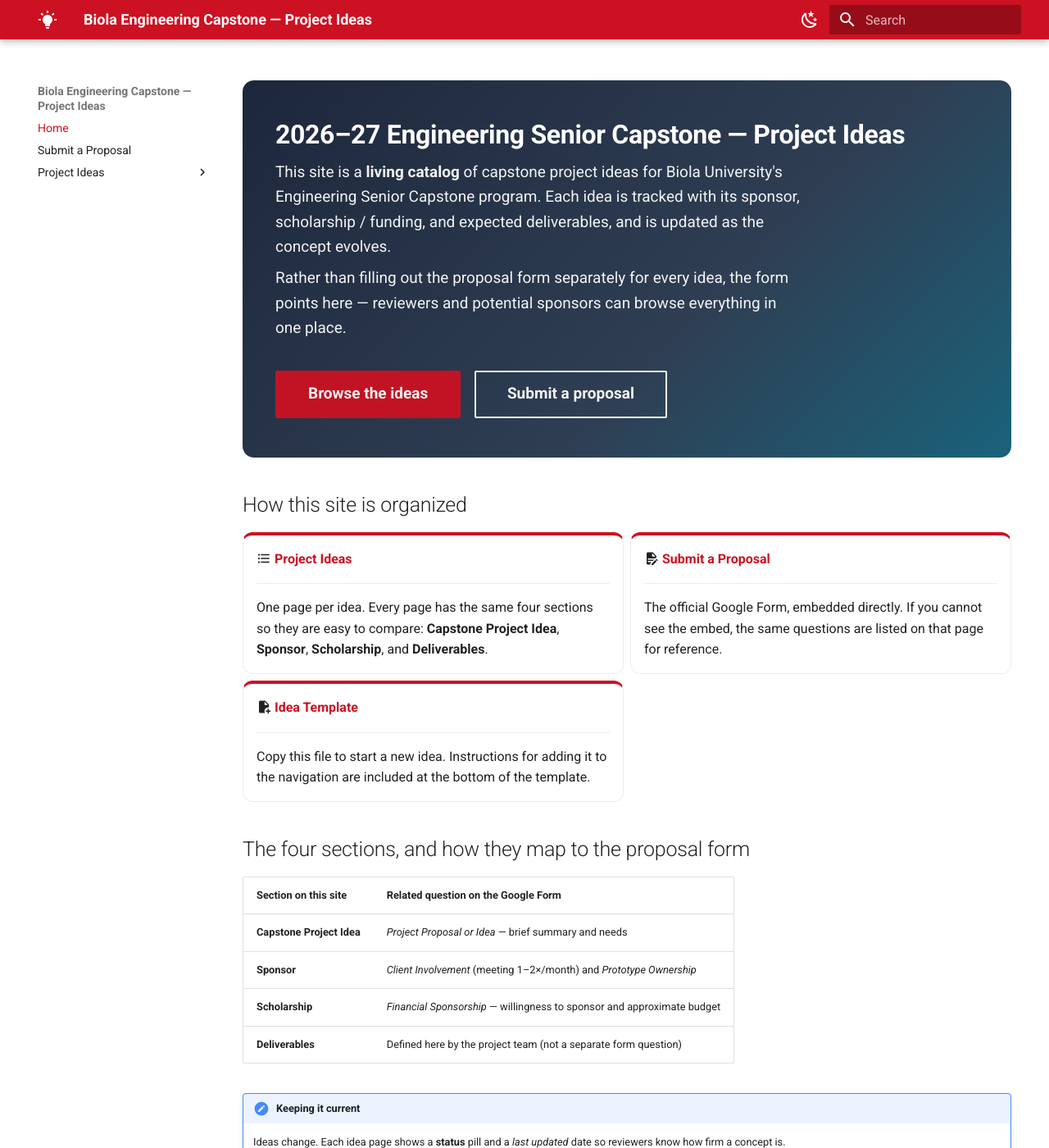
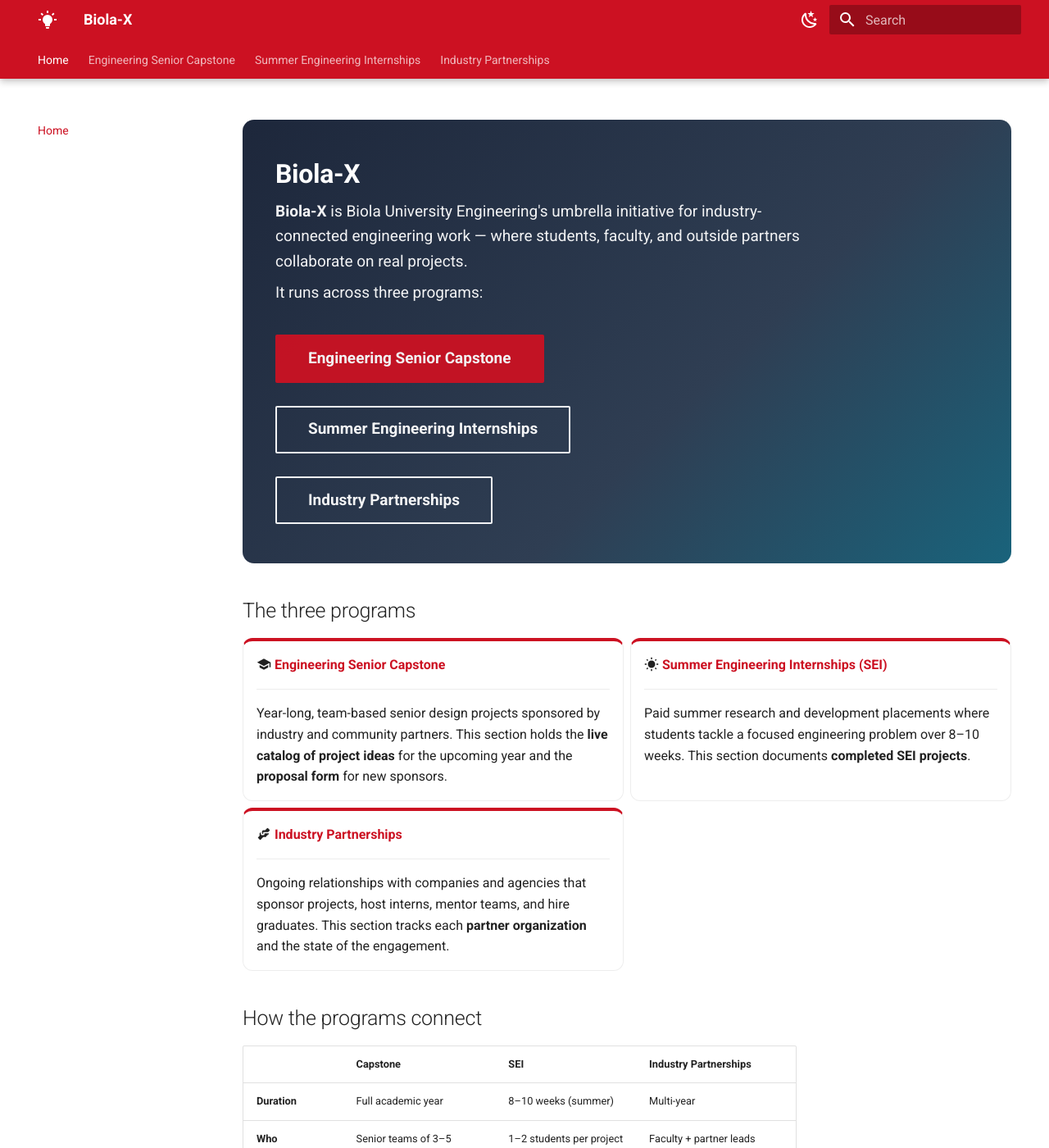
Before and after one commit to Biola-X/capstone, an MkDocs documentation site: the page built from docs/index.md, in a window 1280 px wide and 1400 px high. Shown: the whole window at 82% size. Built offline with MkDocs 1.6.1 and Material for MkDocs 9.7.7, drawn with Linux system fonts in a browser that asks for light colours; some of the changed text lies outside the part shown.

Commit message:
Restructure into Biola-X umbrella with three sections
- Site is now "Biola-X" with header tabs: Engineering Senior Capstone,
  Summer Engineering Internships, Industry Partnerships
- New Biola-X landing page (docs/index.md)
- Capstone content moved under docs/capstone/
- New docs/sei/ — archive of completed SEI projects (8 placeholder entries:
  car suspension, zebrafish rig, lunar navigation, UAV payload, prosthetic hand,
  water quality telemetry, solar microgrid, AM heat exchanger)
- New docs/partnerships/ — index + one page per partner, four-card layout
  (Santa Ynez Fire Department, Water Land Surveying, AI Company, Space Company,
  Defense Tech)
- Added status pill classes: completed / active / prospective / paused
- Enabled pymdownx.tasklist for the next-steps checklists

Co-Authored-By: Claude Sonnet 5 <noreply@anthropic.com>

```diff
--- /dev/null
+++ b/docs/capstone/index.md
@@ -0,0 +1,63 @@
+---
+hide:
+  - toc
+---
+
+<div class="biola-hero" markdown>
+
+# Engineering Senior Capstone
+
+Part of the [Biola-X](../index.md) initiative.
+
+A **living catalog** of project ideas for Biola University's 2026–27 Engineering
+Senior Capstone. Each idea is tracked with its sponsor, scholarship / funding, and
+expected deliverables, and is updated as the concept evolves.
+
+Rather than filling out the proposal form separately for every idea, the form
+points here — reviewers and potential sponsors can browse everything in one place.
+
+[Browse the ideas](ideas/index.md){ .md-button .md-button--primary }
+[Submit a proposal](submit.md){ .md-button }
+
+</div>
+
+## How this section is organized
+
+<div class="grid cards" markdown>
+
+-   :material-format-list-bulleted: **[Project Ideas](ideas/index.md)**
+
+    ---
+
+    One page per idea. Every page has the same four sections so they are easy to
+    compare: **Capstone Project Idea**, **Sponsor**, **Scholarship**, and
+    **Deliverables**.
+
+-   :material-file-document-edit: **[Submit a Proposal](submit.md)**
+
+    ---
+
+    The official Google Form, embedded directly. If you cannot see the embed, the
+    same questions are listed on that page for reference.
+
+-   :material-file-plus: **[Idea Template](ideas/_template.md)**
+
+    ---
+
+    Copy this file to start a new idea. Instructions for adding it to the
+    navigation are included at the bottom of the template.
+
+</div>
+
+## The four sections, and how they map to the proposal form
+
+| Section on this site | Related question on the Google Form |
+| --- | --- |
+| **Capstone Project Idea** | *Project Proposal or Idea* — brief summary and needs |
+| **Sponsor** | *Client Involvement* (meeting 1–2×/month) and *Prototype Ownership* |
+| **Scholarship** | *Financial Sponsorship* — willingness to sponsor and approximate budget |
+| **Deliverables** | Defined here by the project team (not a separate form question) |
+
+!!! note "Keeping it current"
+    Ideas change. Each idea page shows a **status** pill and a *last updated* date
+    so reviewers know how firm a concept is.
--- a/docs/index.md
+++ b/docs/index.md
@@ -5,58 +5,59 @@ hide:
 
 <div class="biola-hero" markdown>
 
-# 2026–27 Engineering Senior Capstone — Project Ideas
+# Biola-X
 
-This site is a **living catalog** of capstone project ideas for Biola University's
-Engineering Senior Capstone program. Each idea is tracked with its sponsor,
-scholarship / funding, and expected deliverables, and is updated as the concept
-evolves.
+**Biola-X** is Biola University Engineering's umbrella initiative for
+industry-connected engineering work — where students, faculty, and outside
+partners collaborate on real projects.
 
-Rather than filling out the proposal form separately for every idea, the form
-points here — reviewers and potential sponsors can browse everything in one place.
+It runs across three programs:
 
-[Browse the ideas](ideas/index.md){ .md-button .md-button--primary }
-[Submit a proposal](submit.md){ .md-button }
+[Engineering Senior Capstone](capstone/index.md){ .md-button .md-button--primary }
+[Summer Engineering Internships](sei/index.md){ .md-button }
+[Industry Partnerships](partnerships/index.md){ .md-button }
 
 </div>
 
-## How this site is organized
+## The three programs
 
 <div class="grid cards" markdown>
 
--   :material-format-list-bulleted: **[Project Ideas](ideas/index.md)**
+-   :material-school: **[Engineering Senior Capstone](capstone/index.md)**
 
     ---
 
-    One page per idea. Every page has the same four sections so they are easy to
-    compare: **Capstone Project Idea**, **Sponsor**, **Scholarship**, and
-    **Deliverables**.
+    Year-long, team-based senior design projects sponsored by industry and
+    community partners. This section holds the **live catalog of project ideas**
+    for the upcoming year and the **proposal form** for new sponsors.
 
--   :material-file-document-edit: **[Submit a Proposal](submit.md)**
+-   :material-white-balance-sunny: **[Summer Engineering Internships (SEI)](sei/index.md)**
 
     ---
 
-    The official Google Form, embedded directly. If you cannot see the embed, the
-    same questions are listed on that page for reference.
+    Paid summer research and development placements where students tackle a
+    focused engineering problem over 8–10 weeks. This section documents
+    **completed SEI projects**.
 
--   :material-file-plus: **[Idea Template](ideas/_template.md)**
+-   :material-handshake: **[Industry Partnerships](partnerships/index.md)**
 
     ---
 
-    Copy this file to start a new idea. Instructions for adding it to the
-    navigation are included at the bottom of the template.
+    Ongoing relationships with companies and agencies that sponsor projects,
+    host interns, mentor teams, and hire graduates. This section tracks each
+    **partner organization** and the state of the engagement.
 
 </div>
 
-## The four sections, and how they map to the proposal form
+## How the programs connect
 
-| Section on this site | Related question on the Google Form |
-| --- | --- |
-| **Capstone Project Idea** | *Project Proposal or Idea* — brief summary and needs |
-| **Sponsor** | *Client Involvement* (meeting 1–2×/month) and *Prototype Ownership* |
-| **Scholarship** | *Financial Sponsorship* — willingness to sponsor and approximate budget |
-| **Deliverables** | Defined here by the project team (not a separate form question) |
+| | Capstone | SEI | Industry Partnerships |
+| --- | --- | --- | --- |
+| **Duration** | Full academic year | 8–10 weeks (summer) | Multi-year |
+| **Who** | Senior teams of 3–5 | 1–2 students per project | Faculty + partner leads |
+| **Output** | Prototype + final showcase | Deliverable + report | Pipeline of projects & interns |
+| **This site shows** | Ideas in progress | Completed work | Partner status |
 
 !!! note "Keeping it current"
-    Ideas change. Each idea page shows a **status** pill and a *last updated* date
-    so reviewers know how firm a concept is.
+    Every project and partner page shows a **status** pill and a *last updated*
+    date so it is clear how current the information is.
--- a/docs/stylesheets/biola.css
+++ b/docs/stylesheets/biola.css
@@ -128,7 +128,13 @@
   color: #fff;
   background: var(--biola-slate);
 }
-.status.draft      { background: #8a8f98; }
-.status.exploring  { background: var(--biola-fountain-blue); }
-.status.sponsored  { background: #2e7d32; }
-.status.parked     { background: var(--biola-red-dark); }
+.status.draft       { background: #8a8f98; }
+.status.exploring   { background: var(--biola-fountain-blue); }
+.status.sponsored   { background: #2e7d32; }
+.status.parked      { background: var(--biola-red-dark); }
+
+/* Used by SEI (completed projects) and Industry Partnerships */
+.status.completed   { background: var(--biola-navy); }
+.status.active      { background: #2e7d32; }
+.status.prospective { background: var(--biola-fountain-blue); }
+.status.paused      { background: #8a8f98; }
--- a/mkdocs.yml
+++ b/mkdocs.yml
@@ -1,7 +1,8 @@
-site_name: Biola Engineering Capstone — Project Ideas
+site_name: Biola-X
 site_description: >-
-  A live collection of proposed 2026–27 Engineering Senior Capstone project
-  ideas, including sponsor, scholarship, and deliverable details.
+  Biola-X is Biola University Engineering's umbrella initiative for industry-
+  connected work: the Engineering Senior Capstone, Summer Engineering Internships,
+  and Industry Partnerships.
 site_author: Biola University Engineering
 
 # GitHub Pages URL for the Biola-X/capstone repository.
@@ -30,6 +31,9 @@ theme:
         icon: material/weather-sunny
         name: Switch to light mode
   features:
+    - navigation.tabs
+    - navigation.tabs.sticky
+    - navigation.sections
     - navigation.tracking
     - navigation.top
     - navigation.indexes
@@ -41,8 +45,8 @@ theme:
 extra_css:
   - stylesheets/biola.css
 
-# Ideas that are not explicitly listed in `nav` below still build fine — this
-# just silences the warning so you can add idea files freely.
+# Pages not listed in `nav` still build fine — this just silences the warning
+# so you can add idea / project / partner files freely.
 validation:
   nav:
     omitted_files: ignore
@@ -53,6 +57,8 @@ markdown_extensions:
   - attr_list
   - md_in_html
   - tables
+  - pymdownx.tasklist:
+      custom_checkbox: true
   - toc:
       permalink: true
   - pymdownx.details
@@ -63,14 +69,29 @@ markdown_extensions:
 
 nav:
   - Home: index.md
-  - Submit a Proposal: submit.md
-  - Project Ideas:
-      - ideas/index.md
-      - Idea Template: ideas/_template.md
-      - "01 · Autonomous Campus Delivery Cart": ideas/idea-01-autonomous-cart.md
-      - "02 · Low-Cost Water Quality Sensor Buoy": ideas/idea-02-water-quality-buoy.md
-      - "03 · Adaptive Controller for Accessible Gaming": ideas/idea-03-adaptive-controller.md
-      # Add a new line here for each idea file you create in docs/ideas/
+
+  - Engineering Senior Capstone:
+      - capstone/index.md
+      - Submit a Proposal: capstone/submit.md
+      - Project Ideas:
+          - capstone/ideas/index.md
+          - Idea Template: capstone/ideas/_template.md
+          - "01 · Autonomous Campus Delivery Cart": capstone/ideas/idea-01-autonomous-cart.md
+          - "02 · Low-Cost Water Quality Sensor Buoy": capstone/ideas/idea-02-water-quality-buoy.md
+          - "03 · Adaptive Controller for Accessible Gaming": capstone/ideas/idea-03-adaptive-controller.md
+          # Add a line here for each new file in docs/capstone/ideas/
+
+  - Summer Engineering Internships:
+      - sei/index.md
+
+  - Industry Partnerships:
+      - partnerships/index.md
+      - Santa Ynez Fire Department: partnerships/santa-ynez-fire-department.md
+      - Water Land Surveying: partnerships/water-land-surveying.md
+      - AI Company: partnerships/ai-company.md
+      - Space Company: partnerships/space-company.md
+      - Defense Tech: partnerships/defense-tech.md
+      # Add a line here for each new file in docs/partnerships/
 
 plugins:
   - search
```
Also changed, not shown: README.md (+31 -26 lines), docs/capstone/ideas/_template.md (renamed from docs/ideas/_template.md, +2 -2 lines), docs/capstone/ideas/index.md (renamed from docs/ideas/index.md, +3 -3 lines), docs/partnerships/ai-company.md (added, +51 -0 lines), docs/partnerships/defense-tech.md (added, +53 -0 lines), docs/partnerships/index.md (added, +76 -0 lines), docs/partnerships/santa-ynez-fire-department.md (added, +50 -0 lines), docs/partnerships/space-company.md (added, +50 -0 lines), docs/partnerships/water-land-surveying.md (added, +51 -0 lines), docs/sei/index.md (added, +136 -0 lines), docs/capstone/ideas/idea-01-autonomous-cart.md (renamed from docs/ideas/idea-01-autonomous-cart.md), docs/capstone/ideas/idea-02-water-quality-buoy.md (renamed from docs/ideas/idea-02-water-quality-buoy.md), docs/capstone/ideas/idea-03-adaptive-controller.md (renamed from docs/ideas/idea-03-adaptive-controller.md), docs/capstone/submit.md (renamed from docs/submit.md).
